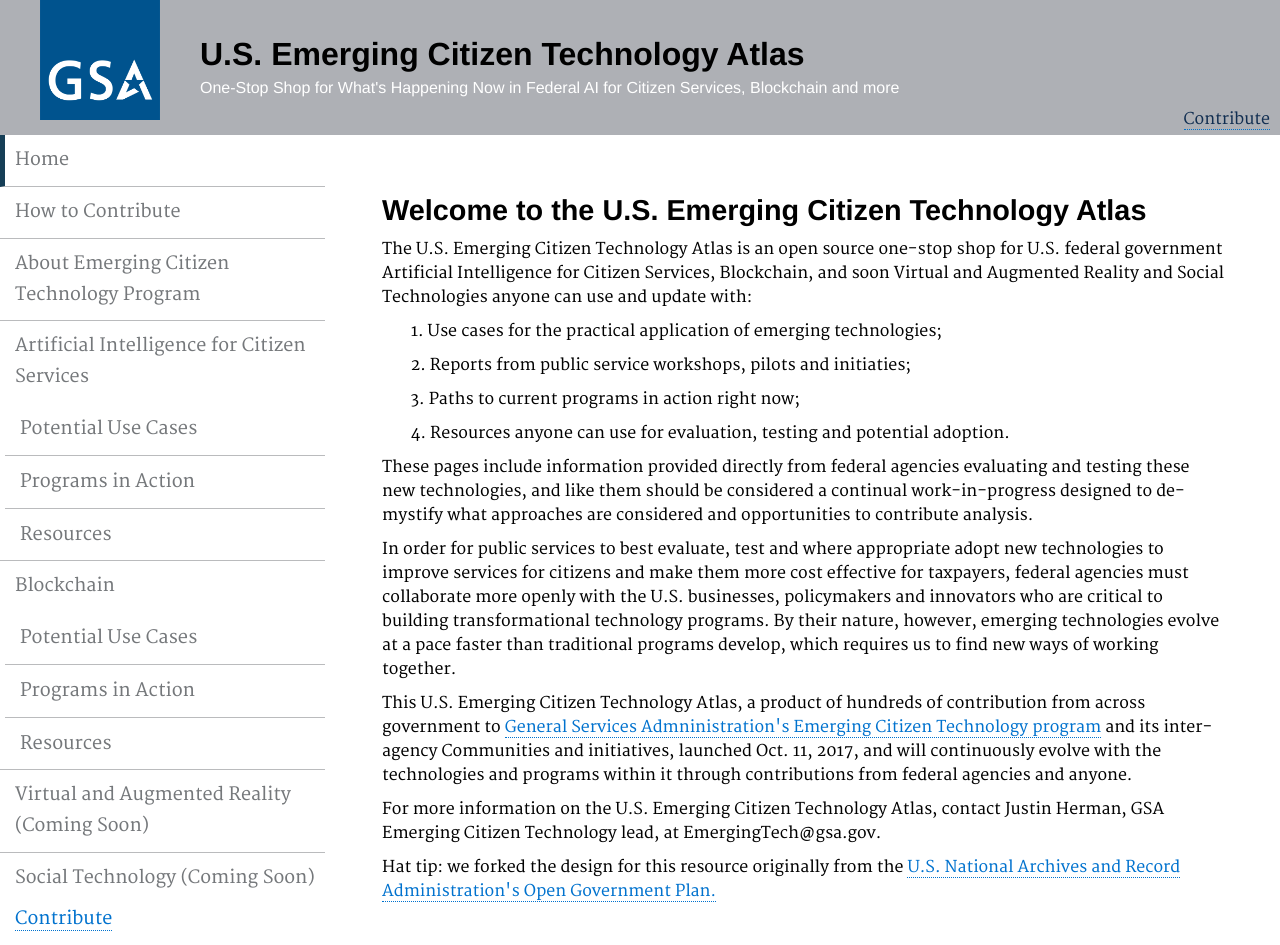
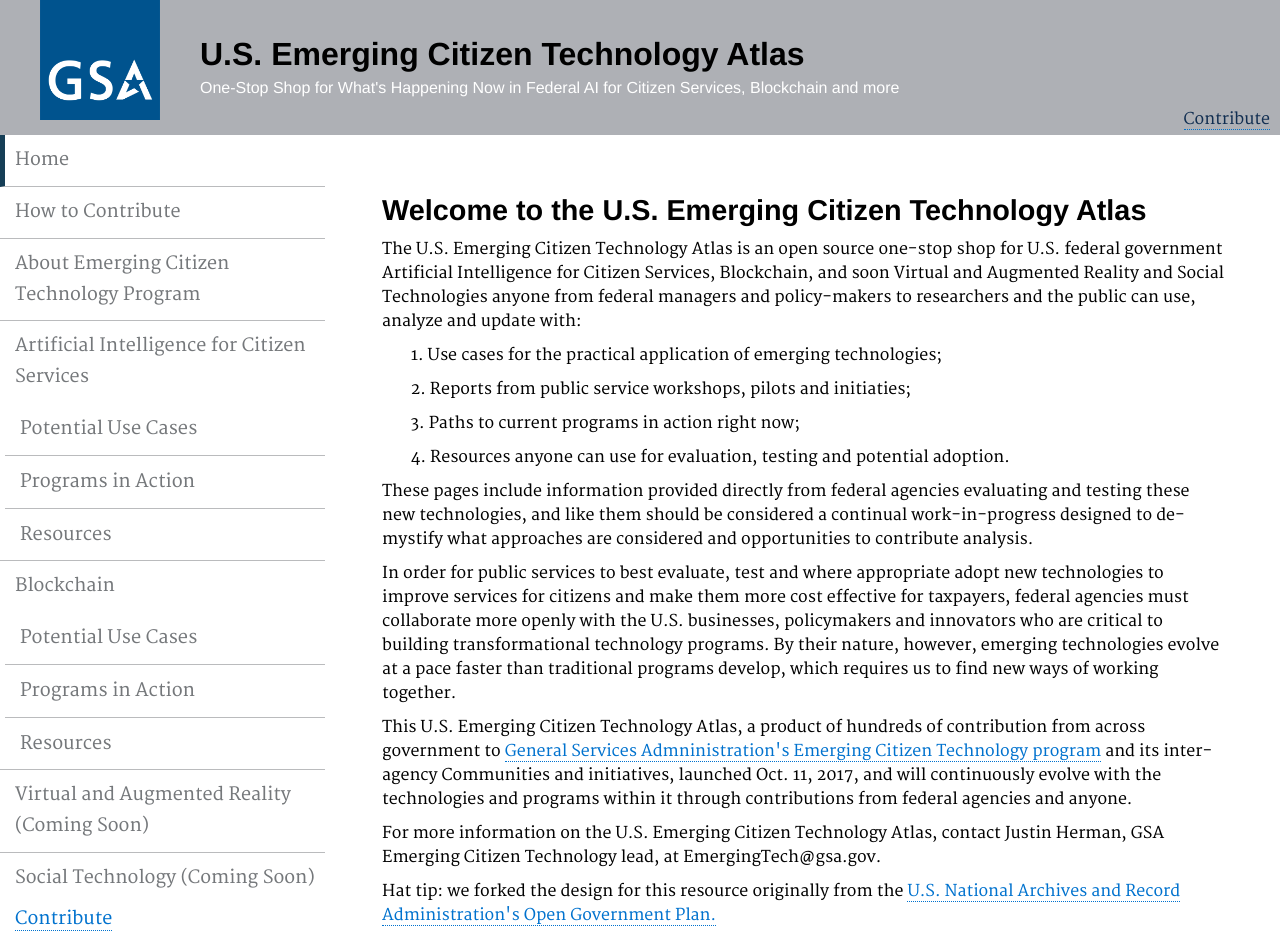
Before and after one commit to GSA/emerging-technology-atlas, a Jekyll site: the page built from pages/index.md, in a window 1280 px wide. Built offline with Jekyll 4.4.1, drawn with Linux system fonts in a browser that asks for light colours.

Commit message:
Update index.md

```diff
--- a/pages/index.md
+++ b/pages/index.md
@@ -8,7 +8,7 @@ description: ""
 
 <h2>Welcome to the U.S. Emerging Citizen Technology Atlas</h2>
 
-<p dir="ltr">The U.S. Emerging Citizen Technology Atlas is an open source one-stop shop for U.S. federal government Artificial Intelligence for Citizen Services, Blockchain, and soon Virtual and Augmented Reality and Social Technologies anyone can use and update with:</p>
+<p dir="ltr">The U.S. Emerging Citizen Technology Atlas is an open source one-stop shop for U.S. federal government Artificial Intelligence for Citizen Services, Blockchain, and soon Virtual and Augmented Reality and Social Technologies anyone from federal managers and policy-makers to researchers and the public can use, analyze and update with:</p>
 
 <p>&nbsp;&nbsp;&nbsp;&nbsp;&nbsp;&nbsp; 1. Use cases for the practical application of emerging technologies;</p>
 <p>&nbsp;&nbsp;&nbsp;&nbsp;&nbsp;&nbsp; 2. Reports from public service workshops, pilots and initiaties;</p>
```
